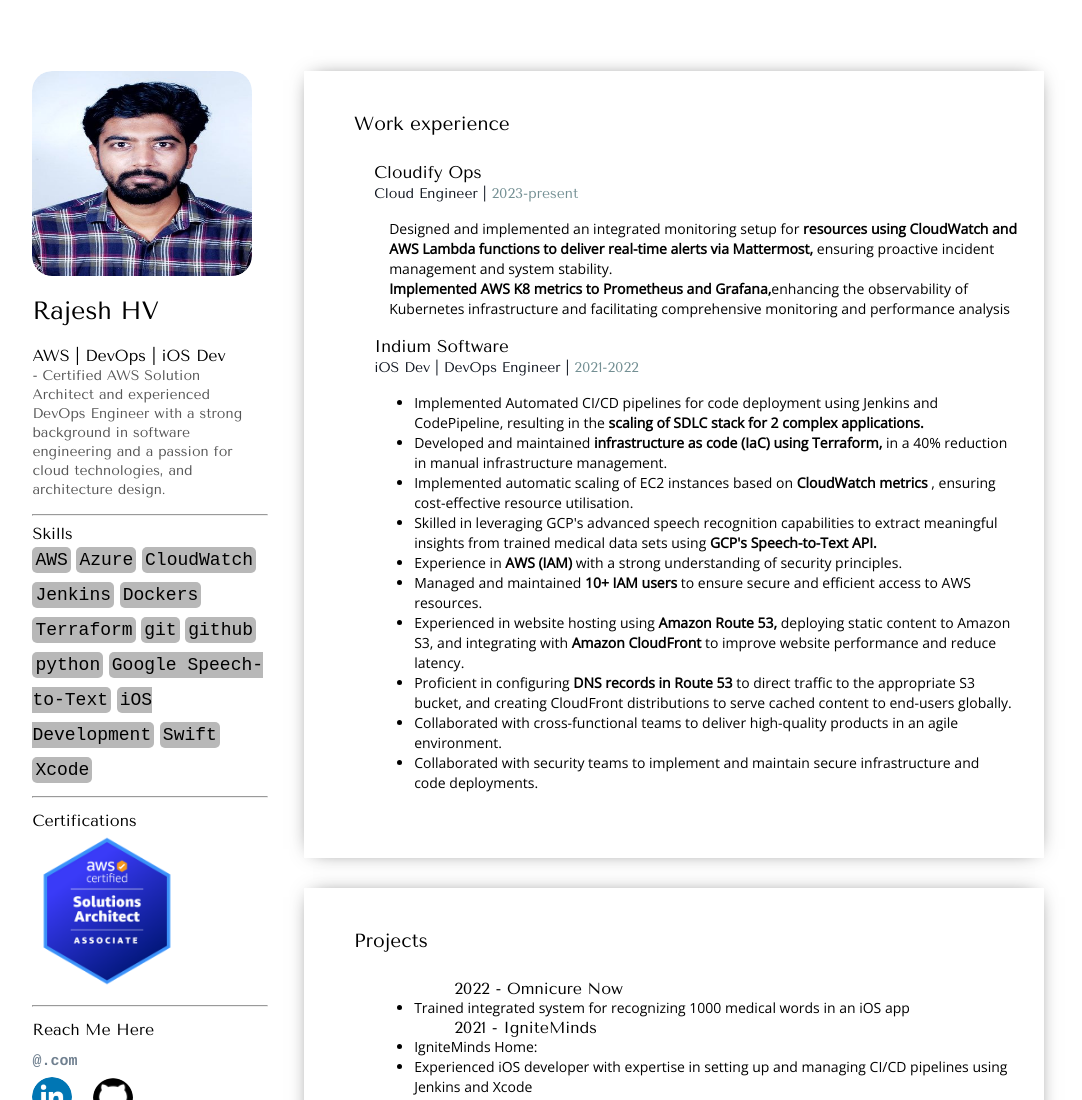
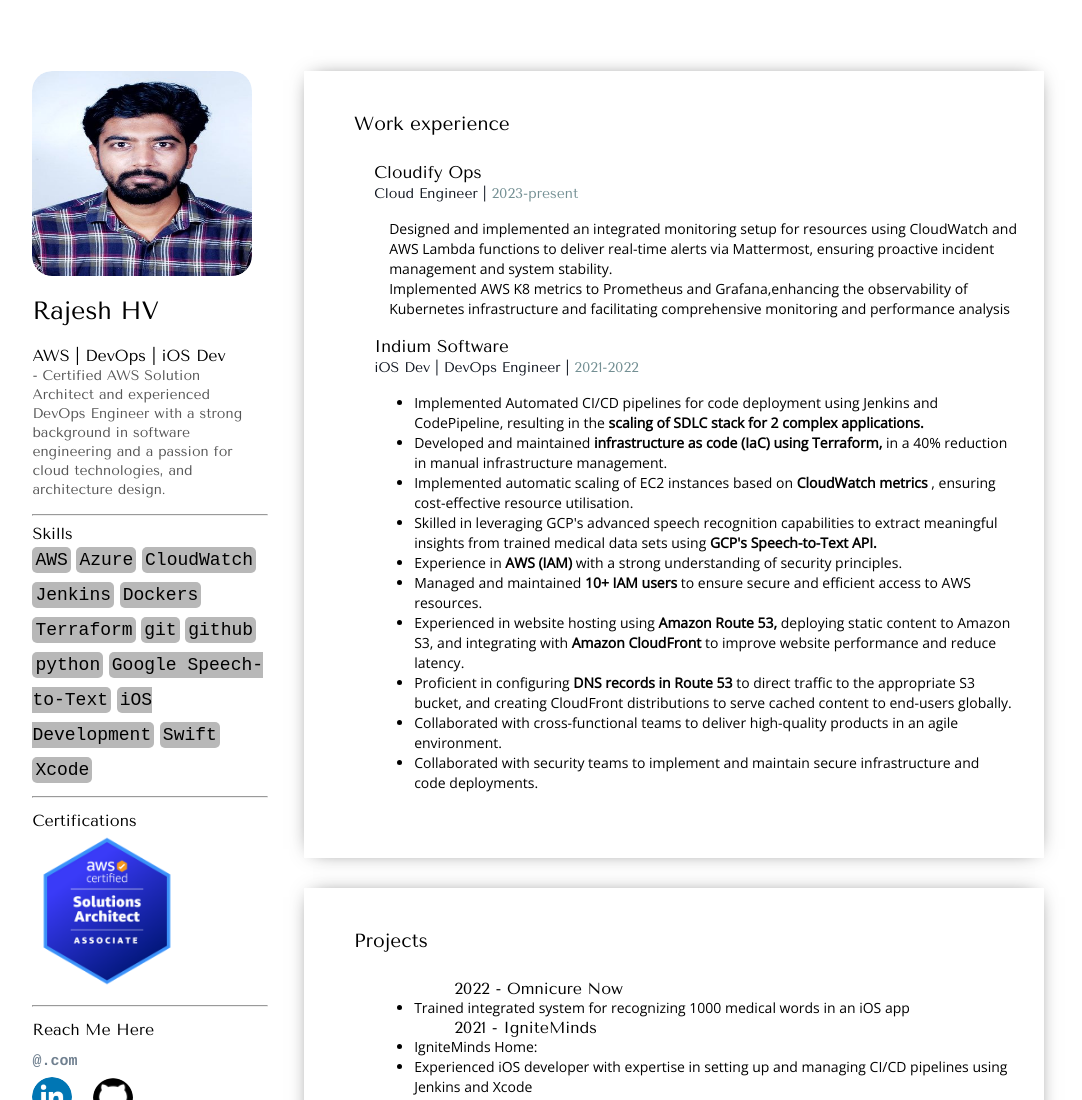
Before and after one commit to rajeshhv/Cloud-Resume, a plain HTML site: page index.html in a window 1280 px wide. Shown: the top 1100 px of the page, without its empty margins (102-1184 px from the left). Drawn offline with nearby package versions, Linux system fonts and the light colour scheme; a script that the page names is missing.

```diff
--- a/index.html
+++ b/index.html
@@ -65,8 +65,8 @@
 						<p class="tag">Cloudify Ops<br><span>Cloud Engineer | <span>2023-present</span></span></p>
 					</ul>
 					<ul>
-						<li>Designed and implemented an integrated monitoring setup for <strong>resources using CloudWatch and AWS Lambda functions to deliver real-time alerts via Mattermost,</strong> ensuring proactive incident management and system stability.</li>
-						<li><strong>Implemented AWS K8 metrics to Prometheus and Grafana,</strong>enhancing the observability of Kubernetes infrastructure and facilitating comprehensive monitoring and performance analysis</li>
+						<li>Designed and implemented an integrated monitoring setup for resources using CloudWatch and AWS Lambda functions to deliver real-time alerts via Mattermost,</strong> ensuring proactive incident management and system stability.</li>
+						<li>Implemented AWS K8 metrics to Prometheus and Grafana,enhancing the observability of Kubernetes infrastructure and facilitating comprehensive monitoring and performance analysis</li>
 					</ul>
 
 					<ul>
```
